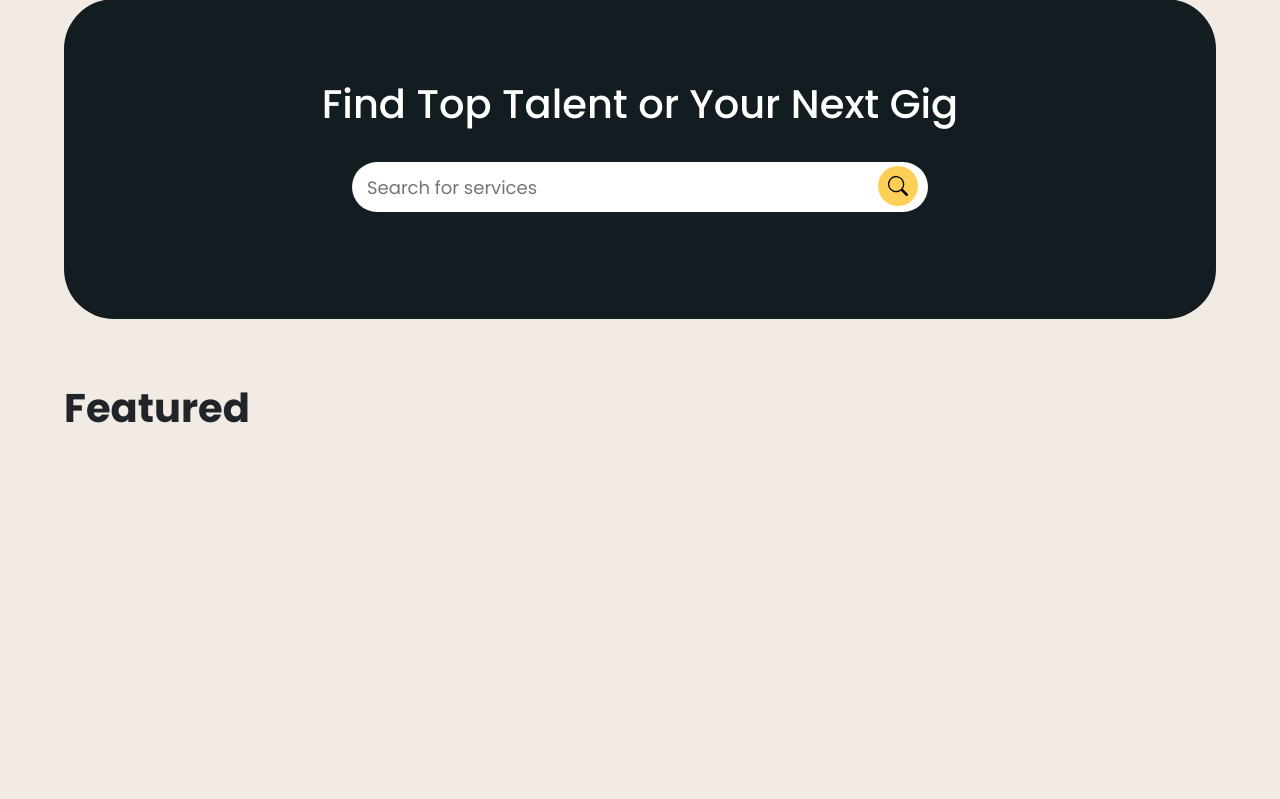
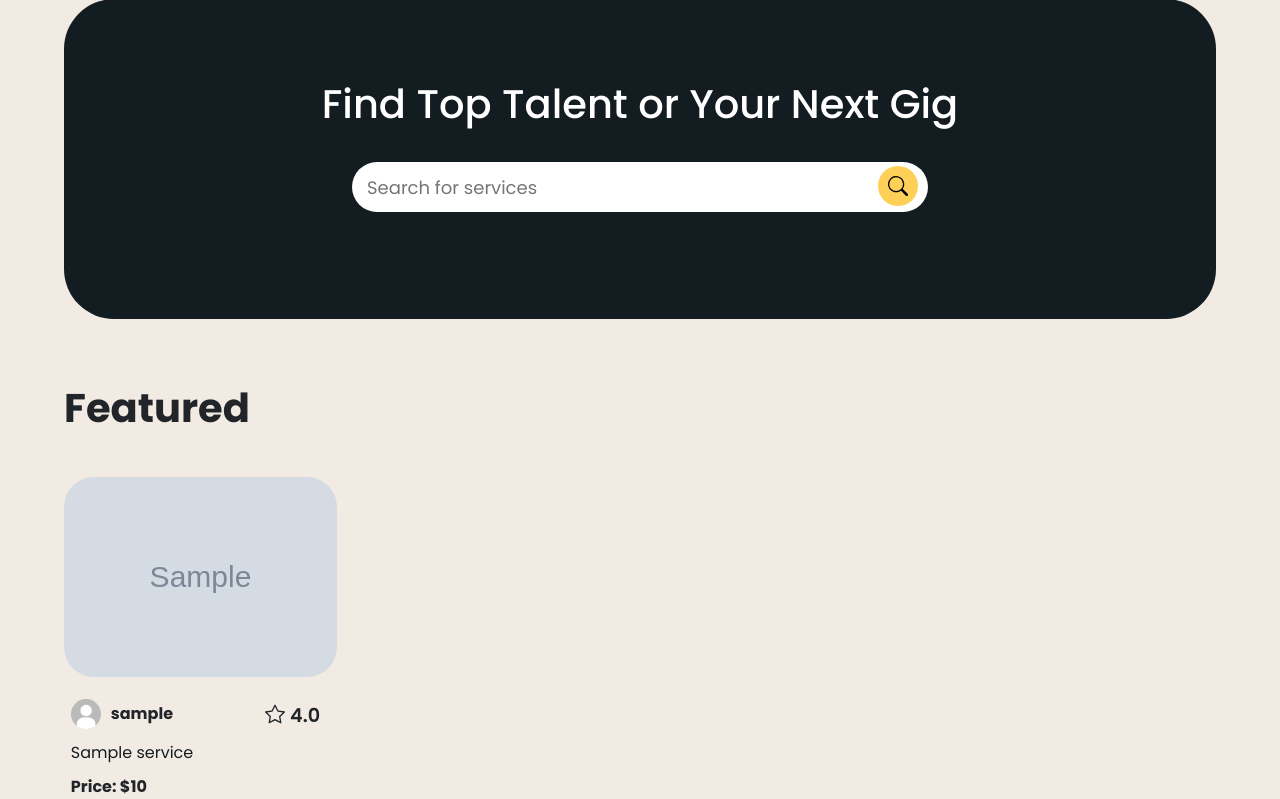
Before and after one commit to svillav4/HireHive, a Django app: page / in a window 1280 px wide. Shown: the part 141-940 px from the top of the page. Before the commit the page ends 564 px from the top, so only its background shows below. Run offline with Django 5.2, Linux system fonts and the light colour scheme; tables that the repository leaves empty hold one stand-in row (values such as "Sample post"); grey boxes marked "Sample" are stand-in pictures.

Commit message:
Small revision and fixes to searchbar, and the home view

```diff
--- a/hirehive_project/templates/base.html
+++ b/hirehive_project/templates/base.html
@@ -15,7 +15,7 @@
     <header>
         <div class="navbar_container">
             <div class="logo_container">
-                <div onclick="window.location.href='/services'" class="logo">
+                <div onclick="window.location.href='/'" class="logo">
                     <img src="{% static 'images/logo/LogoConFondo.svg' %}" alt="" width="80px" height="80px">
                     <h2>HireHive</h2>
                 </div>
--- a/services/static/styles/home.css
+++ b/services/static/styles/home.css
@@ -147,3 +147,12 @@
     display: flex;
     flex-direction: column;
 }
+
+.service_info_bottom a{
+    color: #131c21;
+    text-decoration: none;
+}
+
+.service_info_bottom a:hover{
+    text-decoration: underline;
+}
--- a/services/templates/pages/home.html
+++ b/services/templates/pages/home.html
@@ -11,7 +11,7 @@
             <h1>Find Top Talent or Your Next Gig</h2>
             <div class="search_box">
                 <form action="{% url 'search' %}" method="GET">
-                    <input type="text" placeholder="Search for services" id="search" name="search"/>
+                    <input type="text" placeholder="Search for services" id="search" name="search" value="{{ search|default_if_none:'' }}"/>
                     <button type="submit">
                         <svg xmlns="http://www.w3.org/2000/svg" width="20" height="20" class="bi bi-search" viewBox="0 0 16 16" >
                             <path d="M11.742 10.344a6.5 6.5 0 1 0-1.397 1.398h-.001q.044.06.098.115l3.85 3.85a1 1 0 0 0 1.415-1.414l-3.85-3.85a1 1 0 0 0-.115-.1zM12 6.5a5.5 5.5 0 1 1-11 0 5.5 5.5 0 0 1 11 0"/>
@@ -27,11 +27,13 @@
         {% for service in services %}
             <div class="service_container" onclick="">
                 <div class="service_image">
+                    <a href="{% url 'service_view' service.id %}">
                     {% if service.image and service.image.name != "default-service.jpg" %}
                         <img src="{{ service.image.url }}" alt="{{ service.title }}" >
                     {% else %}
                         <img src="{% static 'images/default-service.jpg' %}" alt="{{ service.title }}">
                     {% endif %}
+                    </a>
                 </div>
                 <div class="service_info">
                     <div class="service_info_top">
@@ -49,8 +51,10 @@
                         </div>
                     </div>
                     <div class="service_info_bottom" >
-                        <p style="margin-bottom: 10px ;"> {{ service.title }} </p>
-                        <b>Price: {{ service.price }}$ </b>
+                        <a href="{% url 'service_view' service.id %}">
+                            <p style="margin-bottom: 10px ;"> {{ service.title }} </p>
+                        </a>
+                        <b>Price: ${{ service.price }} </b>
                     </div>
                 </div>
             </div>
--- a/services/views.py
+++ b/services/views.py
@@ -10,13 +10,21 @@ from django.db.models import Q
 class HomePageView(TemplateView):
     template_name = 'pages/home.html'
 
+    def get(self, request):
+        services = Service.objects.all()
+        return render(request, self.template_name, {"services": services})
+
 class SearchBarView(TemplateView):
     template_name = 'pages/home.html'
 
     def get(self, request):
         search = request.GET.get('search', '')
         services = Service.objects.filter(Q(title__icontains=search) | Q(description__icontains=search)).distinct()
-        return render(request, self.template_name, {"services": services})
+        context = {
+            'services': services,
+            'search': search
+        }
+        return render(request, self.template_name, context)
 
 
 class MyServicesView(LoginRequiredMixin, View):
```
